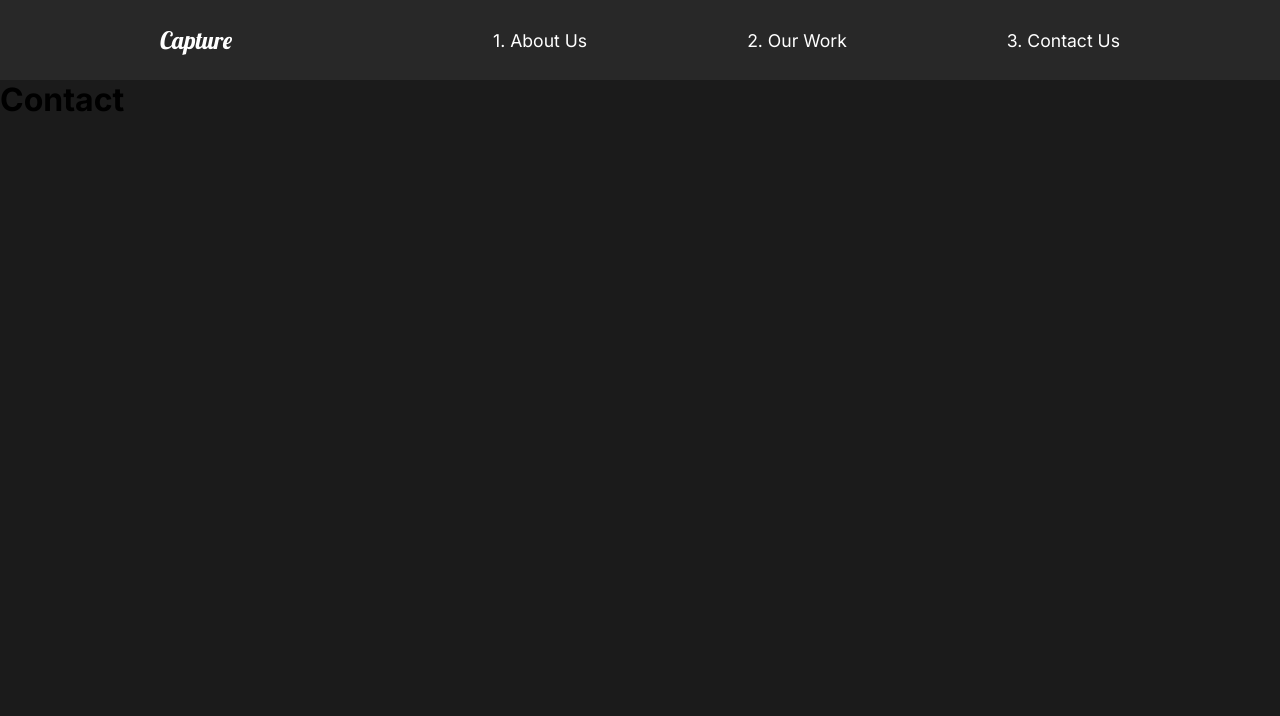
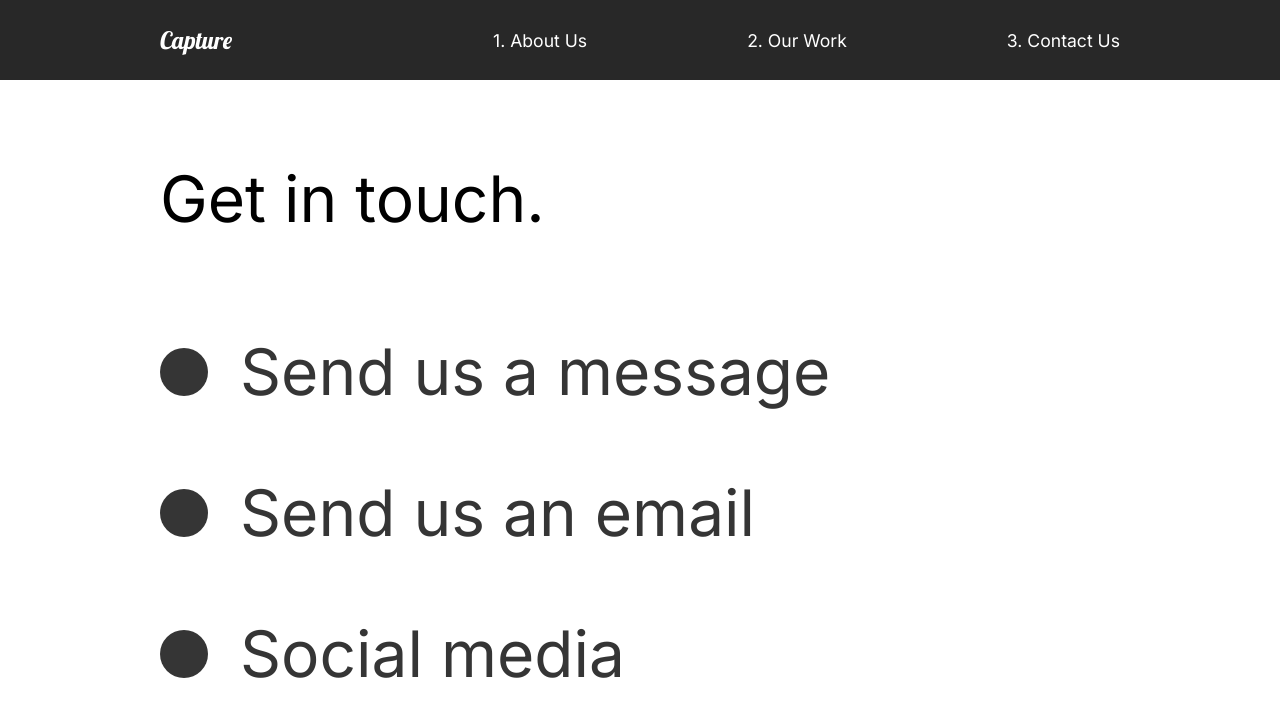
Before and after one commit to jonathanlin505/capture-course, a React (Create React App) app: page /contact in a window 1280 px wide. Shown: the top 716 px of the page. Built offline with nearby package versions, Linux system fonts and the light colour scheme.

Commit message:
21. Contact Page Animation

```diff
--- a/src/pages/ContactUs.js
+++ b/src/pages/ContactUs.js
@@ -1,20 +1,80 @@
 import React from "react";
+import styled from "styled-components";
 
 // Animations
 import { motion } from "framer-motion";
-import { pageAnimation } from "../animation";
+import { pageAnimation, titleAnim } from "../animation";
 
 const ContactUs = () => {
     return (
-        <motion.div
+        <ContactStyle
             variants={pageAnimation}
             initial="hidden"
             animate="show"
             exit="exit"
         >
-            <h1>Contact</h1>
-        </motion.div>
+            <Title>
+                <Hide>
+                    <motion.h2 variants={titleAnim}>Get in touch.</motion.h2>
+                </Hide>
+            </Title>
+
+            <div>
+                <Hide>
+                    <Social variants={titleAnim}>
+                        <Circle />
+                        <h2>Send us a message</h2>
+                    </Social>
+                </Hide>
+
+                <Hide>
+                    <Social variants={titleAnim}>
+                        <Circle />
+                        <h2>Send us an email</h2>
+                    </Social>
+                </Hide>
+
+                <Hide>
+                    <Social variants={titleAnim}>
+                        <Circle />
+                        <h2>Social media</h2>
+                    </Social>
+                </Hide>
+            </div>
+        </ContactStyle>
     );
 };
 
+const ContactStyle = styled(motion.div)`
+    padding: 5rem 10rem;
+    color: #353535;
+    min-height: 90vh;
+    background: #fff;
+`;
+
+const Title = styled.div`
+    margin-bottom: 4rem;
+    color: black;
+`;
+
+const Hide = styled.div`
+    overflow: hidden;
+`;
+
+const Circle = styled.div`
+    border-radius: 50%;
+    width: 3rem;
+    height: 3rem;
+    background: #353535;
+`;
+
+const Social = styled(motion.div)`
+    display: flex;
+    align-items: center;
+
+    h2 {
+        margin: 2rem;
+    }
+`;
+
 export default ContactUs;
```
Also changed, not shown: 1 other file (tests, documents, lock files or other folders).
